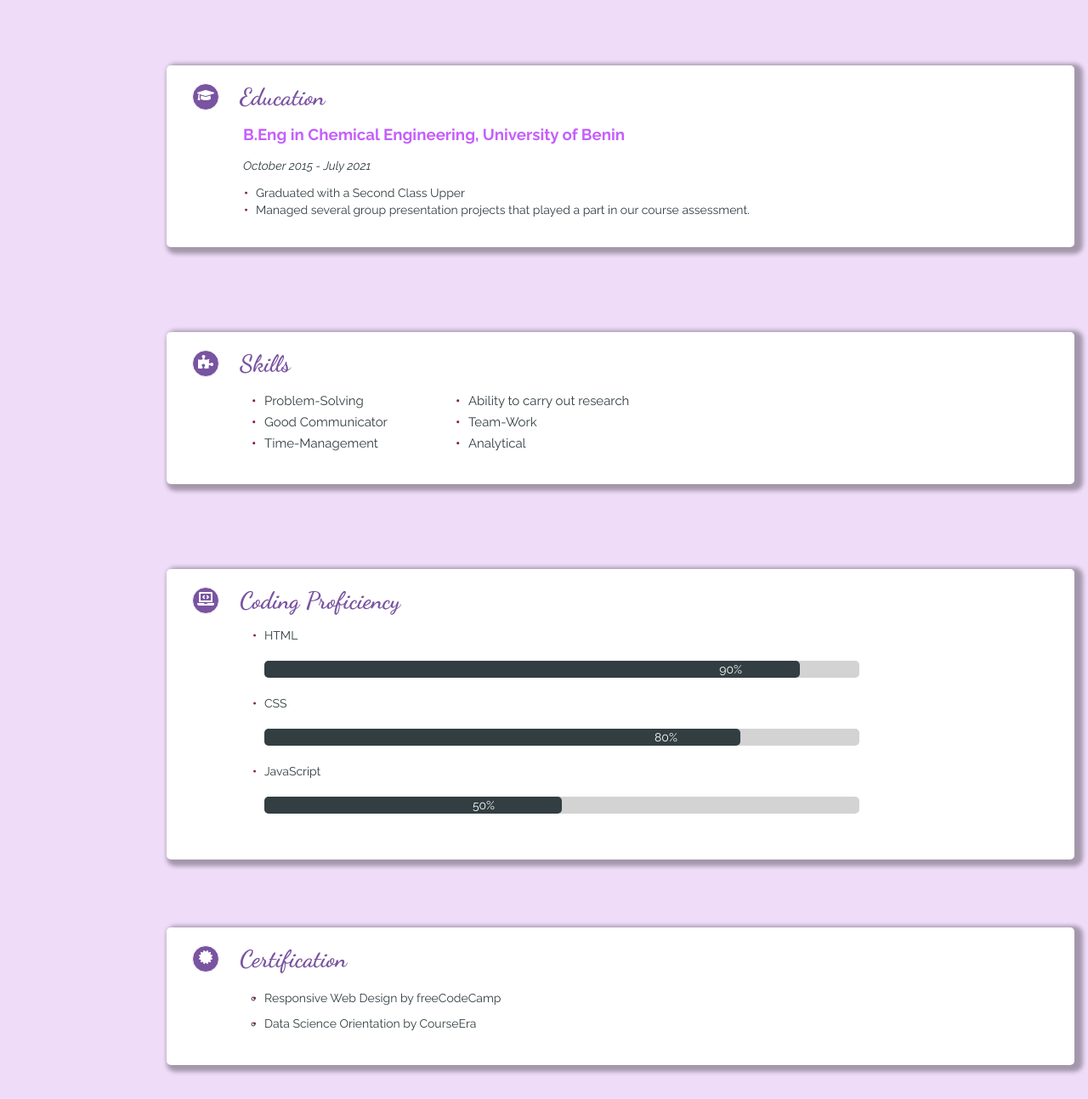
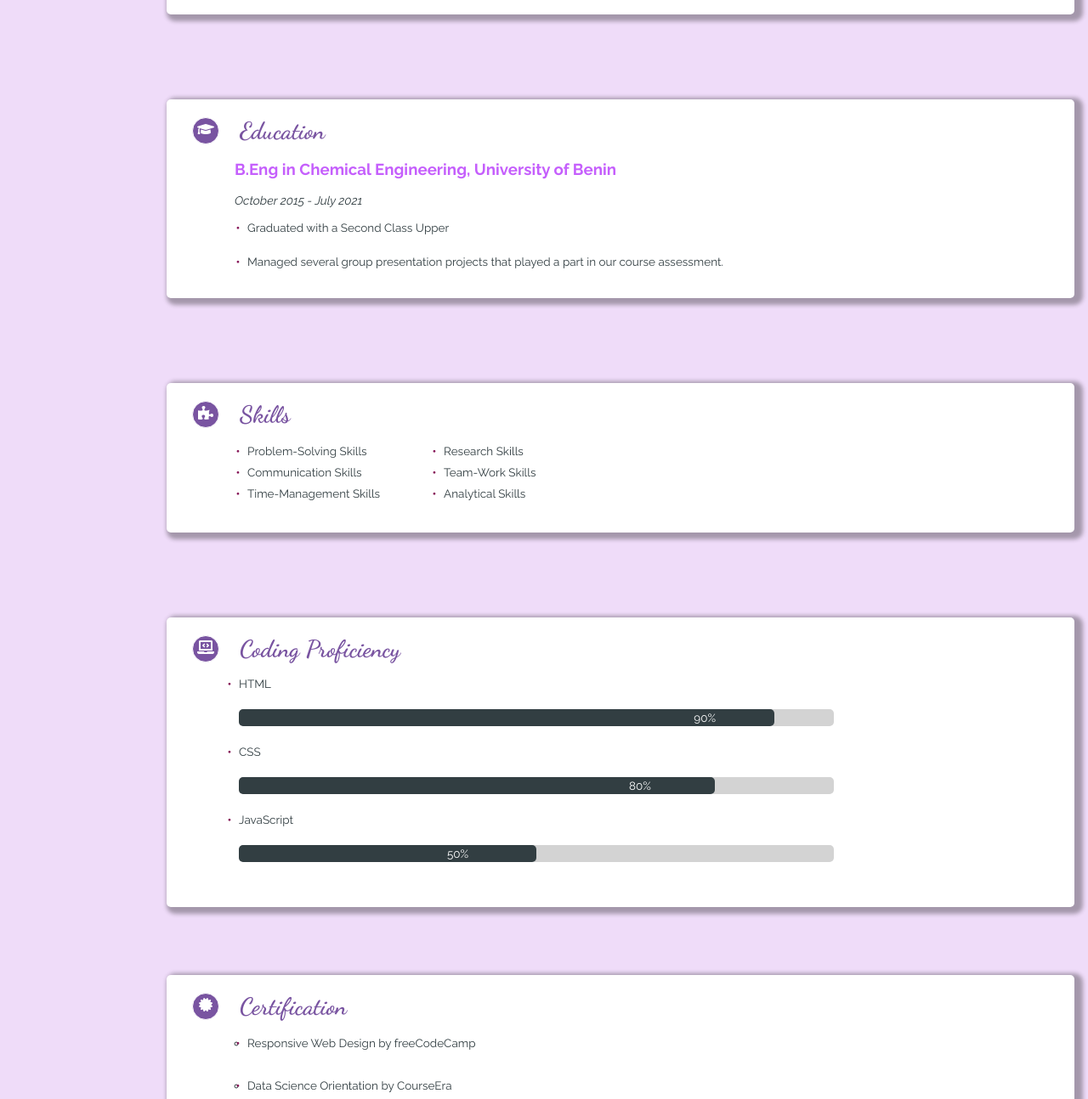
Before and after one commit to Mudi-Igbinoba/HNGi8-Stage-2, a plain HTML site: page index.html in a window 1280 px wide. Shown: the part 934-2228 px from the top of the page at 85% size. Drawn offline with Linux system fonts and the light colour scheme; files whose address does not match are found by name.

Commit message:
made changes to font sizes

```diff
--- a/index.html
+++ b/index.html
@@ -82,6 +82,7 @@
 
           <ul>
             <li>Created and implemented designs for weekly tech events and social media.</li>
+            <br>
             <li>Learned basics of graphic design and its concepts.</li>
           </ul>
         </div>
@@ -97,6 +98,7 @@
 
           <ul>
             <li>Carried out daily checks and repairs around the plant.</li>
+            <br>
             <li>Learned the basics of the oil movement plant and how it functions.</li>
           </ul>
         </div>
@@ -118,6 +120,7 @@
 
           <ul>
             <li>Graduated with a Second Class Upper</li>
+            <br>
             <li>Managed several group presentation projects that played a part in our course assessment.</li>
           </ul>
         </div>
@@ -132,16 +135,16 @@
       <div class="skills">
         <div class="sk-1">
           <ul>
-            <li>Problem-Solving</li>
-            <li>Good Communicator</li>
-            <li>Time-Management</li>
+            <li>Problem-Solving Skills</li>
+            <li>Communication Skills</li>
+            <li>Time-Management Skills</li>
           </ul>
         </div>
         <div class="sk-2">
           <ul>
-            <li>Ability to carry out research</li>
-            <li>Team-Work</li>
-            <li>Analytical</li>
+            <li>Research Skills</li>
+            <li>Team-Work Skills</li>
+            <li>Analytical Skills</li>
           </ul>
         </div>
       </div>
@@ -191,6 +194,7 @@
 
       <ul>
         <li>Responsive Web Design by freeCodeCamp</li>
+        <br>
         <li>Data Science Orientation by CourseEra</li>
       </ul>
     </section>
--- a/style.css
+++ b/style.css
@@ -39,7 +39,7 @@ ul li::before {
     padding: 16px;
     text-decoration: none;
     font-weight: 300;
-    font-size: 1.3vw;
+    font-size: 1em;
 }
 
 .sidebar a:active {
@@ -96,9 +96,10 @@ footer.content {
 
 h1 {
     font-size: 32px;
-    line-height: 10px;
+    line-height: 30px;
     color: #7954A1;
     font-family: 'Dancing Script', cursive;
+    overflow-wrap: break-word;
 }
 
 #bio h3 {
@@ -169,6 +170,7 @@ h1 {
 /* Experience */
 #experience {
     padding: 20px;
+    padding-right: 50px;
     margin-bottom: 100px;
     background-color: #fff;
     border-radius: 5px;
@@ -195,7 +197,7 @@ h1 {
     padding-left: 15px;
     list-style: none;
     line-height: 20px;
-    font-size: 13px;
+    font-size: 13.5px;
 }
 
 .work-experience {
@@ -253,6 +255,7 @@ h1 {
 /* Education */
 #education {
     padding: 20px;
+    padding-right: 50px;
     margin-bottom: 100px;
     background-color: #fff;
     border-radius: 5px;
@@ -265,22 +268,22 @@ h1 {
 
  #education h3 {
     line-height: 19.2px;
-    margin-left: 70px;
+    margin-left: 60px;
     color: #C55FFC;
 }
 
 #education p {
     font-size: 14px;
     color: #EFDCF9;
-    margin-left: 70px;
+    margin-left: 60px;
 }
 
 #education ul {
-    margin-left: 70px;
+    margin-left: 60px;
     padding-left: 15px;
     list-style: none;
     line-height: 20px;
-    font-size: 14px;
+    font-size: 13.5px;
 }
 
 /* .dot-3 {
@@ -309,6 +312,7 @@ h1 {
 /* Skills*/
 #skills {
     padding: 20px;
+    padding-right: 50px;
     margin-bottom: 100px;
     background-color: white;
     border-radius: 5px;
@@ -321,16 +325,17 @@ h1 {
 }
 
 .skills ul {
-    margin-left: 80px;
+    margin-left: 60px;
     padding-left: 15px;
     list-style: none;
     line-height: 25px;
-    font-size: 15px;
+    font-size: 13.5px;
 }
 
 /* Coding Proficiency*/
  #coding-proficiency {
     padding: 20px;
+    padding-right: 50px;
     margin-bottom: 80px;
     background-color: #fff;
     border-radius: 5px;
@@ -338,13 +343,13 @@ h1 {
 }
 
 #coding-proficiency ul {
-    margin-left: 80px;
+    margin-left: 50px;
     padding-left: 15px;
     list-style: none;
     line-height: 60px;
     position: relative;
     bottom: 20px;
-    font-size: 14px;
+    font-size: 13.5px;
 }
 
 .html-outer, .css-outer, .js-outer {
@@ -391,6 +396,7 @@ h1 {
 /* Certification */
 #certification {
     padding: 20px;
+    padding-right: 50px;
     background-color: #fff;
     margin-bottom: 100px;
     border-radius: 5px;
@@ -398,11 +404,11 @@ h1 {
 }
 
 #certification ul {
-    margin-left: 80px;
+    margin-left: 60px;
     padding-left: 15px;
     list-style-type: circle;
-    line-height: 30px;
-    font-size: 14px;
+    line-height: 25px;
+    font-size: 13.5px;
 }
 
 /* Sponsors */
@@ -440,6 +446,6 @@ h1 {
 
 @media only screen and (max-width: 965px) {
     .sidebar a {
-        font-size: 2vw;
+        font-size: 2.5vw;
     }
 }
```
